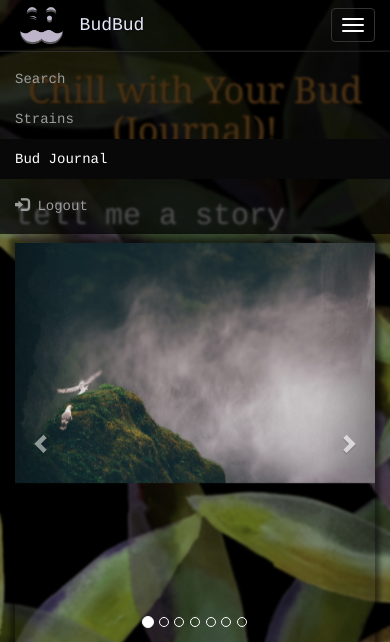
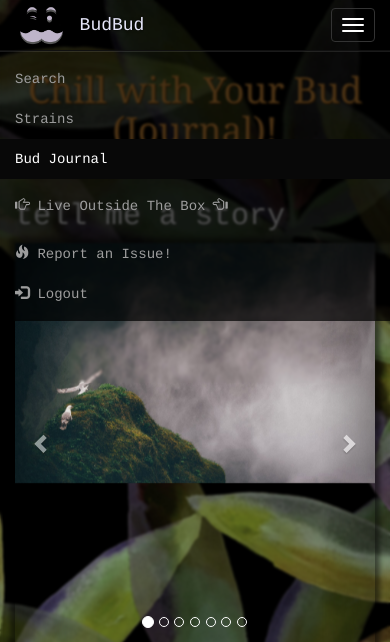
Before and after one commit to xiaolin-ninja/BudBud, a Flask app: page /journal in a window 390 px wide, after a click that opens the changed part. Shown: the top 642 px of the page. Run offline with Flask 2, Linux system fonts and the light colour scheme; the visitor is signed in with stand-in values (Sample User, id 1); tables that the repository leaves empty hold one stand-in row (values such as "Sample post"); some libraries are stand-ins or nearby versions.

Commit message:
Fix bugs, update navbar to include bug reporting & link to portfolioo

```diff
--- a/server.py
+++ b/server.py
@@ -240,7 +240,6 @@ def new_entry():
                     'log_id': entry.log_id})
 
 
-
 @app.route("/journal/remove_strain.json", methods=["POST"])
 def remove_strain():
     """Remove strain from journal & database"""
@@ -278,15 +277,15 @@ def strain_in_db():
 if __name__ == "__main__":
     # We have to set debug=True here, since it has to be True at the
     # point that we invoke the DebugToolbarExtension
-    # app.debug = False
-    # app.config['DEBUG_TB_INTERCEPT_REDIRECTS'] = False
+    app.debug = True
+    app.config['DEBUG_TB_INTERCEPT_REDIRECTS'] = False
 
     # make sure templates, etc. are not cached in debug mode
     app.jinja_env.auto_reload = app.debug
     connect_to_db(app)
     db.init_app(app)
 
-    # # Use the DebugToolbar
+    # Use the DebugToolbar
     # DebugToolbarExtension(app)
 
     app.run(port=5000, host='0.0.0.0')
--- a/static/css/style.css
+++ b/static/css/style.css
@@ -87,6 +87,11 @@ body {
   background-color: rgba(0, 0, 0, 0.7);
   border: 0px transparent solid;
   font-family: Courier;
+}
+
+.glyphicon-hand-right, .glyphicon-hand-left {
+  margin: 0, auto;
+  padding: 0, auto;
 }
 
 .navbar-brand {
--- a/static/js/journal.js
+++ b/static/js/journal.js
@@ -30,6 +30,11 @@ $('#addStrain').click(function() {
           <option value='3'>3</option>\
           <option value='4'>4</option>\
           <option value='5'>5</option>\
+          <option value='6'>6</option>\
+          <option value='7'>7</option>\
+          <option value='8'>8</option>\
+          <option value='9'>9</option>\
+          <option value='10'>10</option>\
         </select>\
       </div>\
     </div>\
@@ -65,21 +70,23 @@ $('#addStory').click(function() {
 } // else
 }}) //close main else, close main event listener
 
+// display new journal entry without refresh callback //
 function updateJournal(result) {
   console.log(result);
   $('#strainFormsGroup').empty();
   $('#findStrain').val('');
   count = 1;
-  $(`#journal${result['journal']}`).append("\
-    <div class='row' style='margin:0;'><div class='col-xs-4' style='padding:\
+  $(`#journal_body${result['journal']}`).append("\
+    <div class='row' id='entry"+ result['log_id']+"' style='margin:0;'><div\
+    class='col-xs-4'style='padding:\
     0px, margin:0px'>\
               <a href='https://www.leafly.com/{{\
             entry.strain.leafly_url }}' target='_blank'>" + result['strain'] +
             "</a></div><div class='col-xs-3'>rating:" + result['rating'] +
             "</div><div class='col-xs-4' style='width:110px'>" +
             result['notes'] + "</div><div class='col-xs-1' style='padding: 0px,\
-            margin: 0px'>" + "<a><span class='glyphicon glyphicon-remove\
-            removeStrain' data-entry=" + result['log_id']
+            margin: 0px'>" + "<a><span class='removeStrain glyphicon\
+            glyphicon-remove' data-entry=" + result['log_id']
             + "></span></a></div></div>")
 }
 
@@ -108,26 +115,27 @@ $('#finishUpdates').click(function(evt){
 })
 
 $('.removeStrain').click(function() {
-  entry = $(this).data('entry')
-  console.log(entry)
+  console.log('I am removing a strain')
+  entry = $(this).data('entry');
+  $(`#entry${entry}`).remove();
 
   $.post("/journal/remove_strain.json", {
     'entry' : entry,
   }, function(result) {
     console.log(result);
-    location.reload();
+  });
+})
 
-  })
-})
 
 $('.removeJournal').click(function(evt) {
   evt.preventDefault();
   let journal= $(this).data('journal')
+  $(`#${journal}`).remove();
+
   $.post("/journal/remove", {
     'journal' : journal,
   }, function(result) {
     console.log(result);
-    location.reload();
   })
 })
 
--- a/templates/base.html
+++ b/templates/base.html
@@ -45,7 +45,20 @@
       </ul>
       {% endblock %}
 
+      <ul class="nav navbar-nav navbar-center">
+        <li><a href="http://outsidethebox.live">
+          <span class="glyphicon glyphicon-hand-right"
+         aria-hidden="true"></span>
+          Live Outside The Box
+          <span class="glyphicon glyphicon-hand-left"
+          aria-hidden="true"></span></a>
+        </li>
+      </ul>
+
       <ul class="nav navbar-nav navbar-right">
+        <li><a href="mailto:shirleyxiaolinxu@gmail.com?subject=I found a
+          bug on BudBud!"><span class="glyphicon glyphicon-fire">
+            </span>  Report an Issue!</a></li>
         {% if session.get('current_user') %}
         <li><a href="/logout"><span class="glyphicon glyphicon-log-in"></span>
            Logout</a></li>
--- a/templates/homepage.html
+++ b/templates/homepage.html
@@ -6,7 +6,7 @@
     $( "#user_input" ).autocomplete({
       source: {{ auto_strains | tojson }},
       minLength: 2,
-      delay: 0
+      delay: 50
     });
     console.log('autocomplete working')
   } );
--- a/templates/journal_home.html
+++ b/templates/journal_home.html
@@ -222,19 +222,20 @@ $('.collapse.in').on('load', function(){
       <div class="panel panel-default" id={{ journal.journal_id }}>
         <div class="panel-heading">
           <h4 class="panel-title">
-            <a data-toggle="collapse" data-target="#journal_entries">
+            <a data-toggle="collapse"
+               data-target="#journal{{ journal.journal_id }}">
               {{ journal.journal_label }}
             </a>
           </h4>
         </div>
 
-        <div id="journal_entries" class="panel-collapse collapse">
+        <div id="journal{{ journal.journal_id }}" class="panel-collapse collapse">
           <div class="panel-body"
           style="display:inline; border:none;">
-      <div id="journal{{journal.journal_id}}">
+      <div id="journal_body{{journal.journal_id}}">
             <!-- <ul style="list-style-type:none; padding:0em"> -->
             {% for entry in journal.entries %}
-            <div class="row" style="margin:0;">
+            <div class="row" id="entry{{ entry.log_id }}" style="margin:0;">
             <div class="col-xs-4" style="padding: 0px, margin:0px">
               <a href="https://www.leafly.com/{{
             entry.strain.leafly_url }}" target='_blank'>
```
